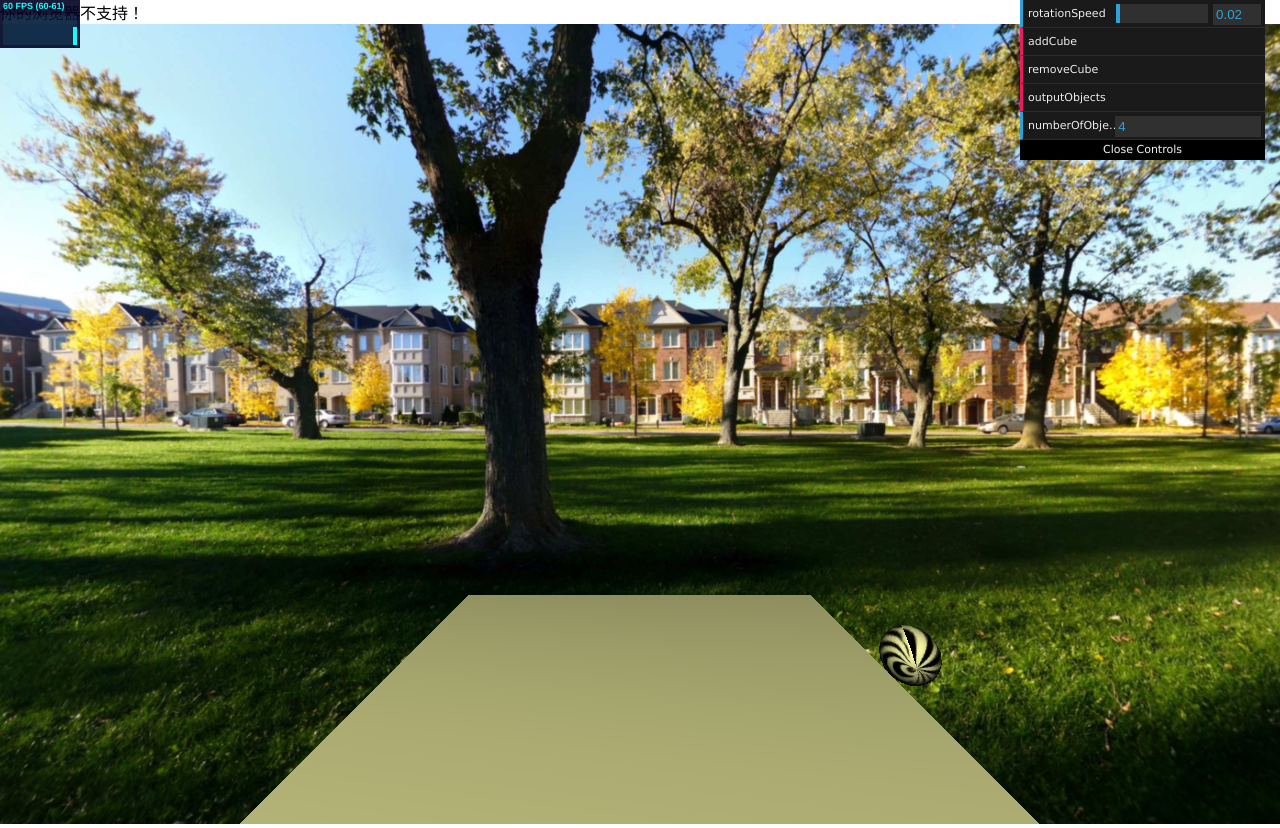
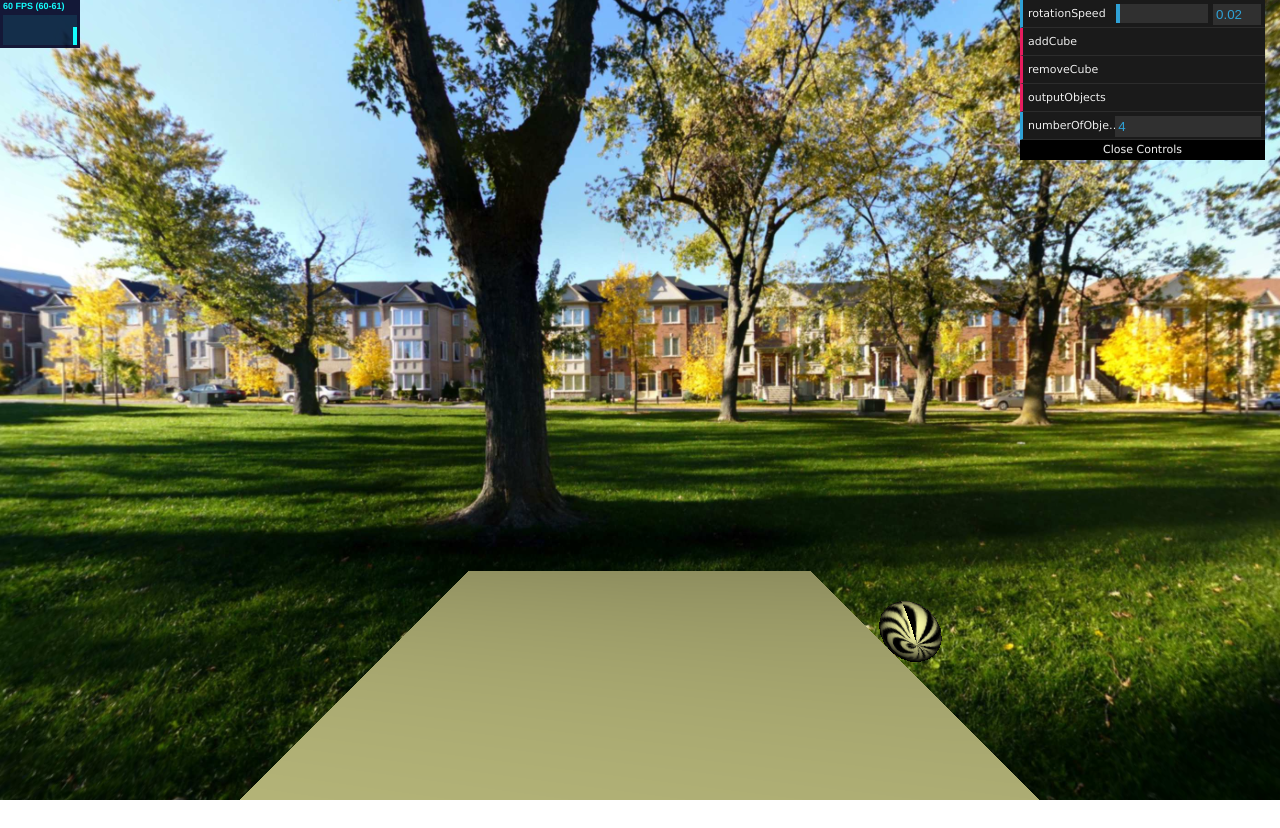
Before and after one commit to MrZwqShuai/tmd, a plain HTML site: page index.html in a window 1280 px wide. After the commit the page ends 804 px from the top, so only its background shows below. Drawn offline with nearby package versions, Linux system fonts and the light colour scheme.

Commit message:
Update index.html

```diff
--- a/index.html
+++ b/index.html
@@ -23,7 +23,7 @@
 	</style>
 </head>
 <body>
-<div id="box">你的浏览器不支持！</div>
+<div id="box"></div>
 <div id="box1">
 </div>
 <script type="text/javascript">
```
